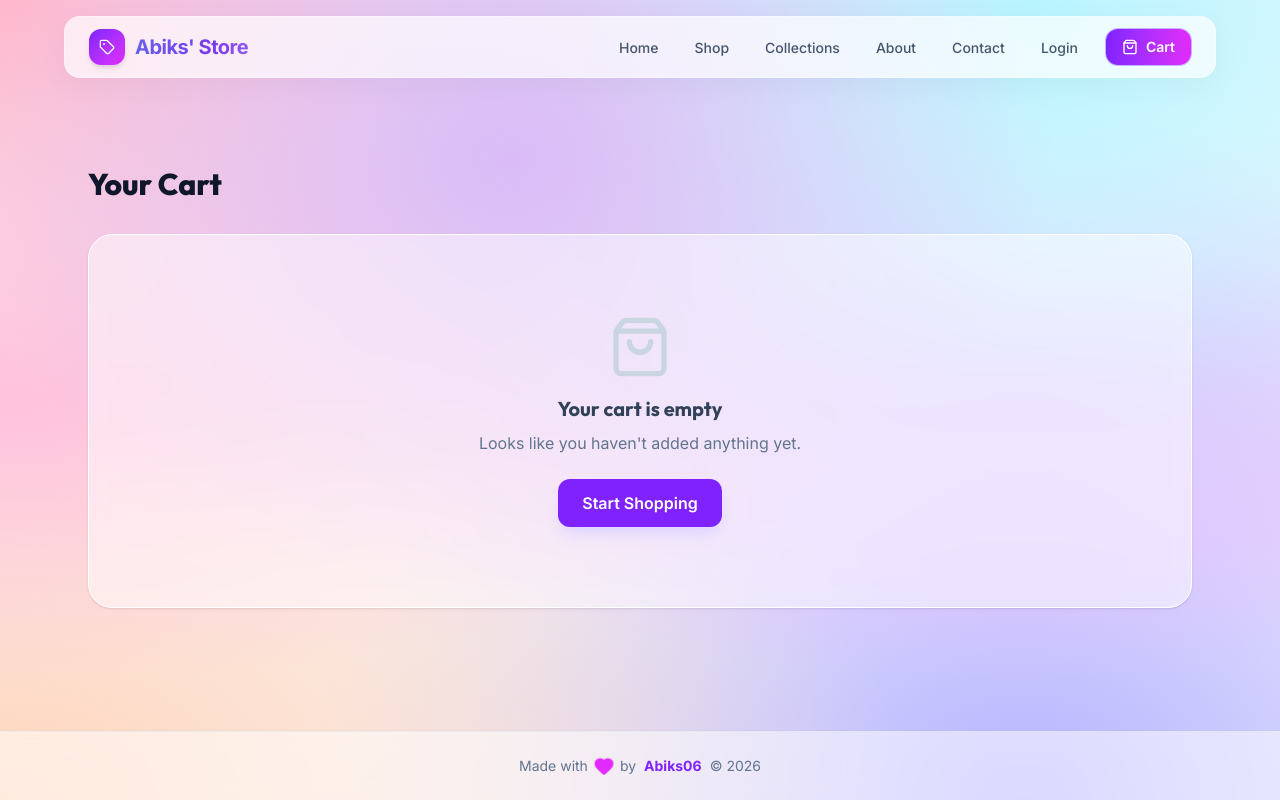
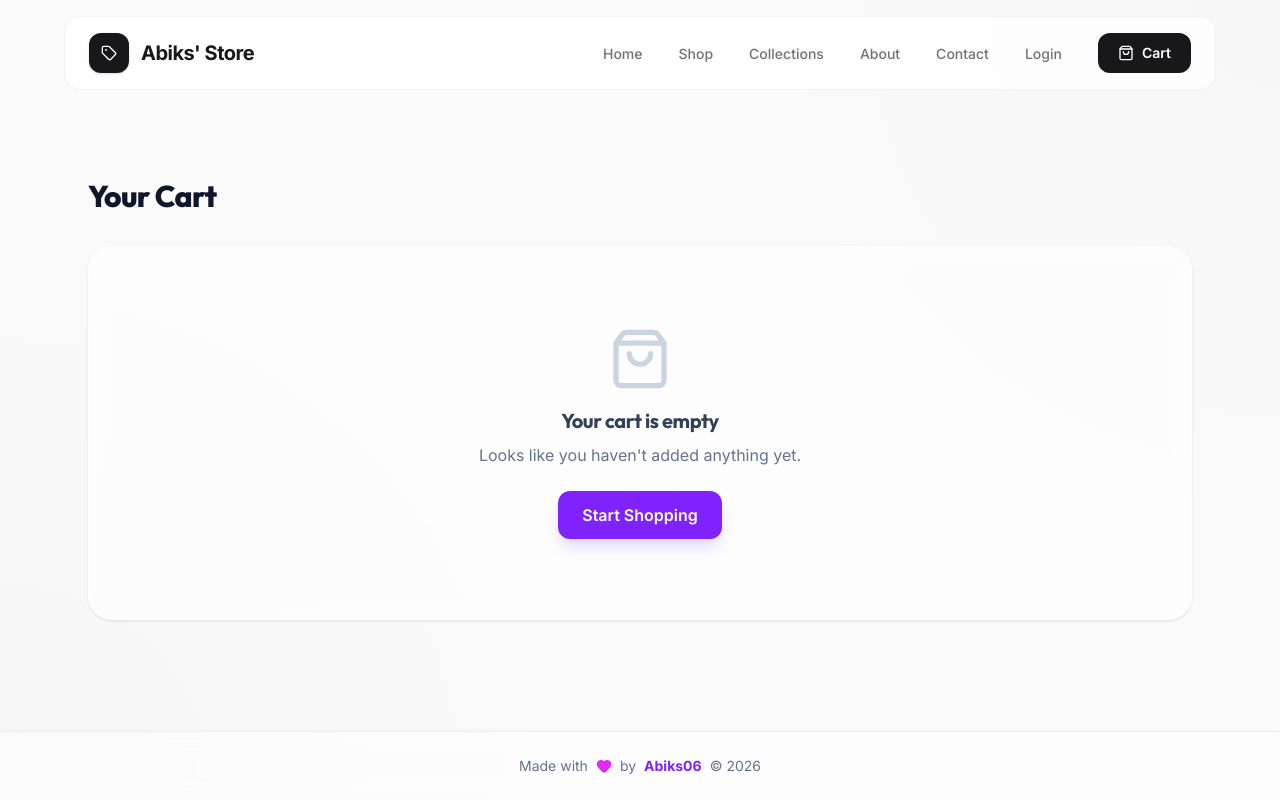
Before and after one commit to Abiks06/easystore-ui, a Next.js app: page /cart in a window 1280 px wide. Built offline with nearby package versions, Linux system fonts and the light colour scheme.

Commit message:
feat: UI overhaul and dynamic collection routes

```diff
--- a/src/app/collections/page.tsx
+++ b/src/app/collections/page.tsx
@@ -45,8 +45,8 @@ export default async function CollectionsPage() {
 
           {groupedProducts[category].length > 4 && (
             <div className="mt-8 text-center">
-              <a href={`/shop`} className="inline-flex items-center justify-center px-6 py-3 border border-slate-200 rounded-xl text-sm font-semibold text-slate-600 hover:bg-slate-50 transition-colors">
-                View more {category}
+              <a href={`/collections/${encodeURIComponent(category)}`} className="inline-flex items-center justify-center px-6 py-3 border border-slate-200 rounded-xl text-sm font-semibold text-slate-600 hover:bg-slate-50 transition-colors">
+                View more {category.replace("-", " ")}
               </a>
             </div>
           )}
--- a/src/app/globals.css
+++ b/src/app/globals.css
@@ -8,8 +8,9 @@
 }
 
 :root {
-  --background: #f8fafc;
-  --foreground: #1e293b;
+  /* Premium Minimalist Palette */
+  --background: #FAFAFA;
+  --foreground: #18181B; /* Zinc 900 */
 }
 
 body {
@@ -22,28 +23,57 @@ body {
 
 h1, h2, h3, h4, h5, h6 {
   font-family: var(--font-heading), system-ui, sans-serif;
+  letter-spacing: -0.02em;
 }
 
 /* ─── Keyframes ─────────────────────────────────────── */
 @keyframes fade-in-down {
-  from { opacity: 0; transform: translateY(-20px); }
+  from { opacity: 0; transform: translateY(-10px); }
   to   { opacity: 1; transform: translateY(0); }
 }
 
 @keyframes fade-in-up {
-  from { opacity: 0; transform: translateY(24px); }
+  from { opacity: 0; transform: translateY(20px); }
   to   { opacity: 1; transform: translateY(0); }
 }
 
 @keyframes slide-up {
-  from { opacity: 0; transform: translateY(40px) scale(0.97); }
+  from { opacity: 0; transform: translateY(30px) scale(0.98); }
   to   { opacity: 1; transform: translateY(0)    scale(1); }
 }
 
 @keyframes float {
   0%, 100% { transform: translateY(0px) rotate(0deg); }
-  33%       { transform: translateY(-10px) rotate(1deg); }
-  66%       { transform: translateY(-5px) rotate(-1deg); }
+  50%       { transform: translateY(-6px) rotate(0.5deg); }
+}
+
+@keyframes pulse-ring {
+  0%   { box-shadow: 0 0 0 0   rgba(24, 24, 27, 0.1); }
+  70%  { box-shadow: 0 0 0 10px rgba(24, 24, 27, 0); }
+  100% { box-shadow: 0 0 0 0   rgba(24, 24, 27, 0); }
+}
+
+/* ─── Animation Utility Classes ─────────────────────── */
+.anim-header      { animation: fade-in-down 0.6s cubic-bezier(0.16,1,0.3,1) both; }
+.anim-fade-up     { animation: fade-in-up   0.8s cubic-bezier(0.16,1,0.3,1) both; }
+.anim-slide-up    { animation: slide-up     0.8s cubic-bezier(0.16,1,0.3,1) both; }
+.anim-float       { animation: float        6s ease-in-out infinite; }
+.anim-pulse-ring  { animation: pulse-ring   2s ease-out infinite; }
+
+/* Subtle Shimmer for Premium Feel */
+.brand-shimmer {
+  background: linear-gradient(
+    90deg,
+    #18181B 0%,
+    #52525B 40%,
+    #18181B 60%,
+    #18181B 100%
+  );
+  background-size: 200% auto;
+  -webkit-background-clip: text;
+  background-clip: text;
+  -webkit-text-fill-color: transparent;
+  animation: shimmer 4s linear infinite;
 }
 
 @keyframes shimmer {
@@ -51,77 +81,27 @@ h1, h2, h3, h4, h5, h6 {
   100% { background-position:  200% center; }
 }
 
-@keyframes pulse-ring {
-  0%   { box-shadow: 0 0 0 0   rgba(139, 92, 246, 0.5); }
-  70%  { box-shadow: 0 0 0 10px rgba(139, 92, 246, 0); }
-  100% { box-shadow: 0 0 0 0   rgba(139, 92, 246, 0); }
-}
-
-@keyframes blob-drift {
-  0%, 100% { transform: translateX(-50%) scale(1); }
-  50%       { transform: translateX(-50%) scale(1.12) translateY(-8px); }
-}
-
-@keyframes heart-blink {
-  0%   { transform: scale(1); }
-  15%  { transform: scale(1.3); }
-  30%  { transform: scale(1); }
-  45%  { transform: scale(1.3); }
-  70%  { transform: scale(1); }
-  100% { transform: scale(1); }
-}
-
-/* ─── Animation Utility Classes ─────────────────────── */
-.anim-header      { animation: fade-in-down 0.5s cubic-bezier(0.16,1,0.3,1) both; }
-.anim-fade-up     { animation: fade-in-up   0.6s cubic-bezier(0.16,1,0.3,1) both; }
-.anim-slide-up    { animation: slide-up     0.6s cubic-bezier(0.16,1,0.3,1) both; }
-.anim-float       { animation: float        5s ease-in-out infinite; }
-.anim-blob        { animation: blob-drift   7s ease-in-out infinite; }
-.anim-pulse-ring  { animation: pulse-ring   1.8s ease-out infinite; }
-.anim-heart       { animation: heart-blink  1s ease-in-out infinite; }
-
-/* Shimmer brand text */
-.brand-shimmer {
-  background: linear-gradient(
-    90deg,
-    #7c3aed 0%,
-    #a78bfa 40%,
-    #6366f1 60%,
-    #7c3aed 100%
-  );
-  background-size: 200% auto;
-  -webkit-background-clip: text;
-  background-clip: text;
-  -webkit-text-fill-color: transparent;
-  animation: shimmer 3s linear infinite;
-}
-
-/* Glassmorphism utilities */
+/* Refined Glassmorphism */
 .glass {
-  background: rgba(255, 255, 255, 0.7);
-  backdrop-filter: blur(16px);
-  -webkit-backdrop-filter: blur(16px);
-  border: 1px solid rgba(255, 255, 255, 0.3);
+  background: rgba(255, 255, 255, 0.75);
+  backdrop-filter: blur(24px);
+  -webkit-backdrop-filter: blur(24px);
+  border: 1px solid rgba(24, 24, 27, 0.05); /* very subtle dark border */
 }
 
 .glass-card {
-  background: rgba(255, 255, 255, 0.85);
-  backdrop-filter: blur(12px);
-  -webkit-backdrop-filter: blur(12px);
-  border: 1px solid rgba(255, 255, 255, 0.5);
-  box-shadow: 0 8px 32px 0 rgba(31, 38, 135, 0.05);
+  background: rgba(255, 255, 255, 0.9);
+  backdrop-filter: blur(16px);
+  -webkit-backdrop-filter: blur(16px);
+  border: 1px solid rgba(24, 24, 27, 0.06);
+  box-shadow: 0 4px 24px -4px rgba(24, 24, 27, 0.03);
 }
 
-/* Mesh gradient background */
+/* Clean background - replacing the heavy mesh */
 .bg-mesh {
-  background-color: #f8fafc;
-  background-image:
-    radial-gradient(at 40% 20%, hsla(271,79%,85%,1) 0px, transparent 50%),
-    radial-gradient(at 80% 0%, hsla(189,100%,86%,1) 0px, transparent 50%),
-    radial-gradient(at 0% 50%, hsla(333,100%,88%,1) 0px, transparent 50%),
-    radial-gradient(at 80% 50%, hsla(280,100%,86%,1) 0px, transparent 50%),
-    radial-gradient(at 0% 100%, hsla(22,100%,87%,1) 0px, transparent 50%),
-    radial-gradient(at 80% 100%, hsla(242,100%,85%,1) 0px, transparent 50%),
-    radial-gradient(at 0% 0%, hsla(343,100%,86%,1) 0px, transparent 50%);
+  background-color: var(--background);
+  /* A very faint radial glow to avoid pure flat white */
+  background-image: radial-gradient(circle at top right, rgba(0,0,0,0.01) 0%, transparent 40%),
+                    radial-gradient(circle at bottom left, rgba(0,0,0,0.015) 0%, transparent 40%);
   background-attachment: fixed;
 }
--- a/src/components/Header.tsx
+++ b/src/components/Header.tsx
@@ -23,13 +23,13 @@ export default function Header() {
 
   return (
     <header className="anim-header sticky top-0 z-50 pt-4 px-6 pb-2">
-      <div className="glass max-w-6xl mx-auto px-6 py-3 rounded-2xl flex items-center justify-between shadow-[0_8px_30px_rgb(0,0,0,0.04)]">
+      <div className="glass max-w-6xl mx-auto px-6 py-4 rounded-2xl flex items-center justify-between">
         {/* Brand */}
-        <Link href="/" className="flex items-center gap-2.5 group no-underline">
-          <span className="flex items-center justify-center w-9 h-9 rounded-xl bg-linear-to-br from-violet-600 to-fuchsia-500 shadow-md group-hover:shadow-violet-300/50 transition-shadow duration-300">
+        <Link href="/" className="flex items-center gap-3 group no-underline">
+          <span className="flex items-center justify-center w-10 h-10 rounded-xl bg-zinc-900 shadow-sm group-hover:bg-zinc-800 transition-colors duration-300">
             <Tag className="text-white w-4 h-4" />
           </span>
-          <span className="brand-shimmer text-xl font-bold tracking-tight">
+          <span className="text-xl font-bold tracking-tight text-zinc-900">
             Abiks' Store
           </span>
         </Link>
@@ -47,15 +47,15 @@ export default function Header() {
                     href={path}
                     className={`relative px-4 py-2 text-sm font-medium no-underline rounded-lg transition-colors duration-200 ${
                       isActive
-                        ? "text-violet-700"
-                        : "text-slate-600 hover:text-violet-700 hover:bg-violet-50/50"
+                        ? "text-zinc-900 font-semibold"
+                        : "text-zinc-500 hover:text-zinc-900 hover:bg-zinc-100/50"
                     }`}
                   >
                     {item}
                     {isActive && (
                       <motion.div
                         layoutId="active-nav"
-                        className="absolute inset-0 bg-violet-100/60 rounded-lg -z-10"
+                        className="absolute inset-0 bg-zinc-100 rounded-lg -z-10"
                         transition={{ type: "spring", stiffness: 380, damping: 30 }}
                       />
                     )}
@@ -68,26 +68,26 @@ export default function Header() {
               <li>
                 <button
                   onClick={logout}
-                  className="relative px-4 py-2 text-sm font-medium no-underline rounded-lg transition-colors duration-200 text-slate-600 hover:text-red-600 hover:bg-red-50"
+                  className="relative px-4 py-2 text-sm font-medium no-underline rounded-lg transition-colors duration-200 text-zinc-500 hover:text-red-600 hover:bg-red-50/50"
                 >
                   Logout
                 </button>
               </li>
             ) : mounted && !user ? (
               <li>
-                <Link
+                  <Link
                   href="/login"
                   className={`relative px-4 py-2 text-sm font-medium no-underline rounded-lg transition-colors duration-200 ${
                     pathname === "/login"
-                      ? "text-violet-700"
-                      : "text-slate-600 hover:text-violet-700 hover:bg-violet-50/50"
+                      ? "text-zinc-900 font-semibold"
+                      : "text-zinc-500 hover:text-zinc-900 hover:bg-zinc-100/50"
                   }`}
                 >
                   Login
                   {pathname === "/login" && (
                     <motion.div
                       layoutId="active-nav"
-                      className="absolute inset-0 bg-violet-100/60 rounded-lg -z-10"
+                      className="absolute inset-0 bg-zinc-100 rounded-lg -z-10"
                       transition={{ type: "spring", stiffness: 380, damping: 30 }}
                     />
                   )}
@@ -98,12 +98,12 @@ export default function Header() {
             <li>
               <Link
                 href="/cart"
-                className="anim-pulse-ring flex items-center gap-2 ml-2 px-4 py-2 text-sm font-semibold text-white bg-linear-to-r from-violet-600 to-fuchsia-500 rounded-xl shadow-md hover:shadow-violet-300/50 hover:scale-105 transition-all duration-300 no-underline group relative"
+                className="flex items-center gap-2 ml-4 px-5 py-2.5 text-sm font-semibold text-white bg-zinc-900 rounded-xl hover:bg-zinc-800 transition-colors duration-300 no-underline group relative"
               >
-                <ShoppingBag className="w-4 h-4 transition-transform duration-300 group-hover:-rotate-12 group-hover:scale-110" />
+                <ShoppingBag className="w-4 h-4 transition-transform duration-300 group-hover:-translate-y-0.5" />
                 Cart
                 {mounted && getTotalItems() > 0 && (
-                  <span className="absolute -top-2 -right-2 bg-slate-900 text-white text-[10px] font-bold w-5 h-5 flex items-center justify-center rounded-full border-2 border-white shadow-sm">
+                  <span className="absolute -top-2 -right-2 bg-zinc-100 text-zinc-900 text-[10px] font-bold w-5 h-5 flex items-center justify-center rounded-full border border-zinc-200 shadow-sm">
                     {getTotalItems()}
                   </span>
                 )}
```
Also changed, not shown: src/app/collections/[category]/page.tsx (added, +51 -0 lines), src/components/Home/Hero.tsx (+5 -9 lines), src/components/Home/ProductCard.tsx (+12 -14 lines), src/components/Home/ProductListing.tsx (+16 -7 lines).
